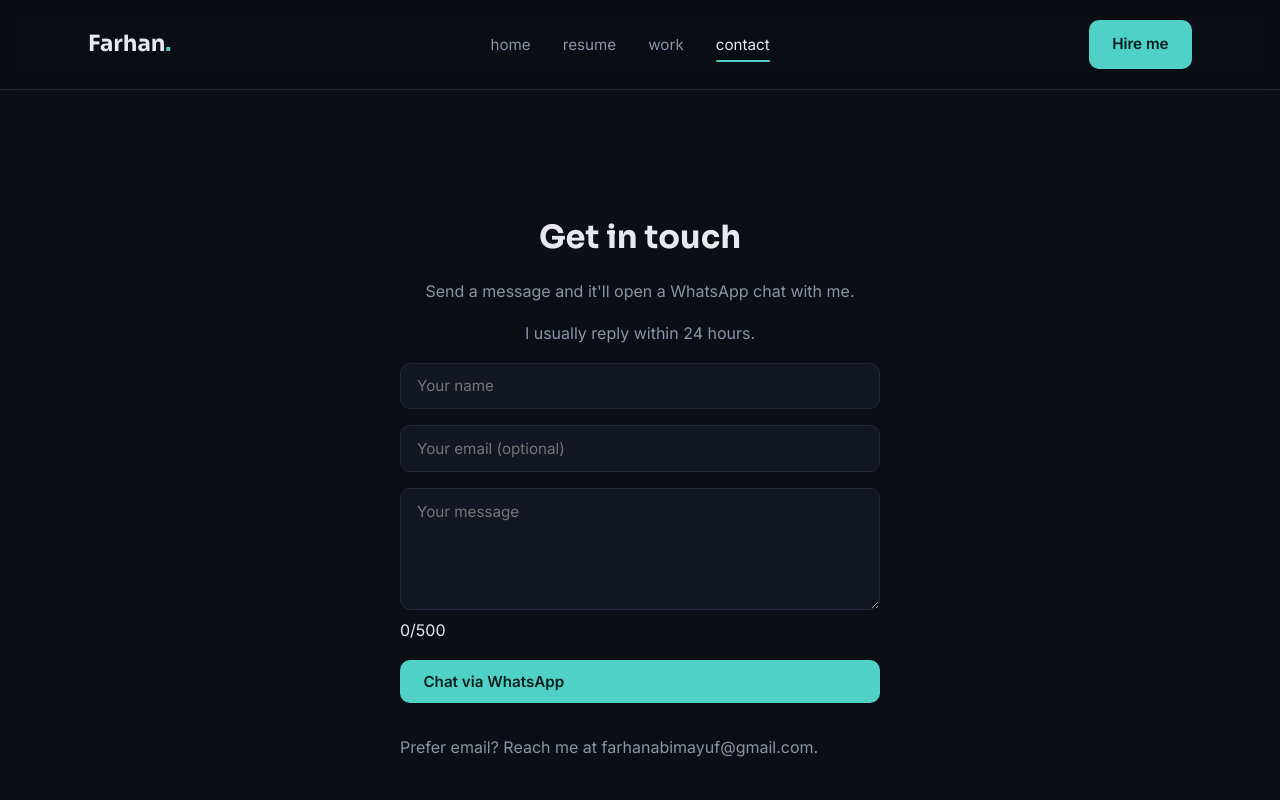
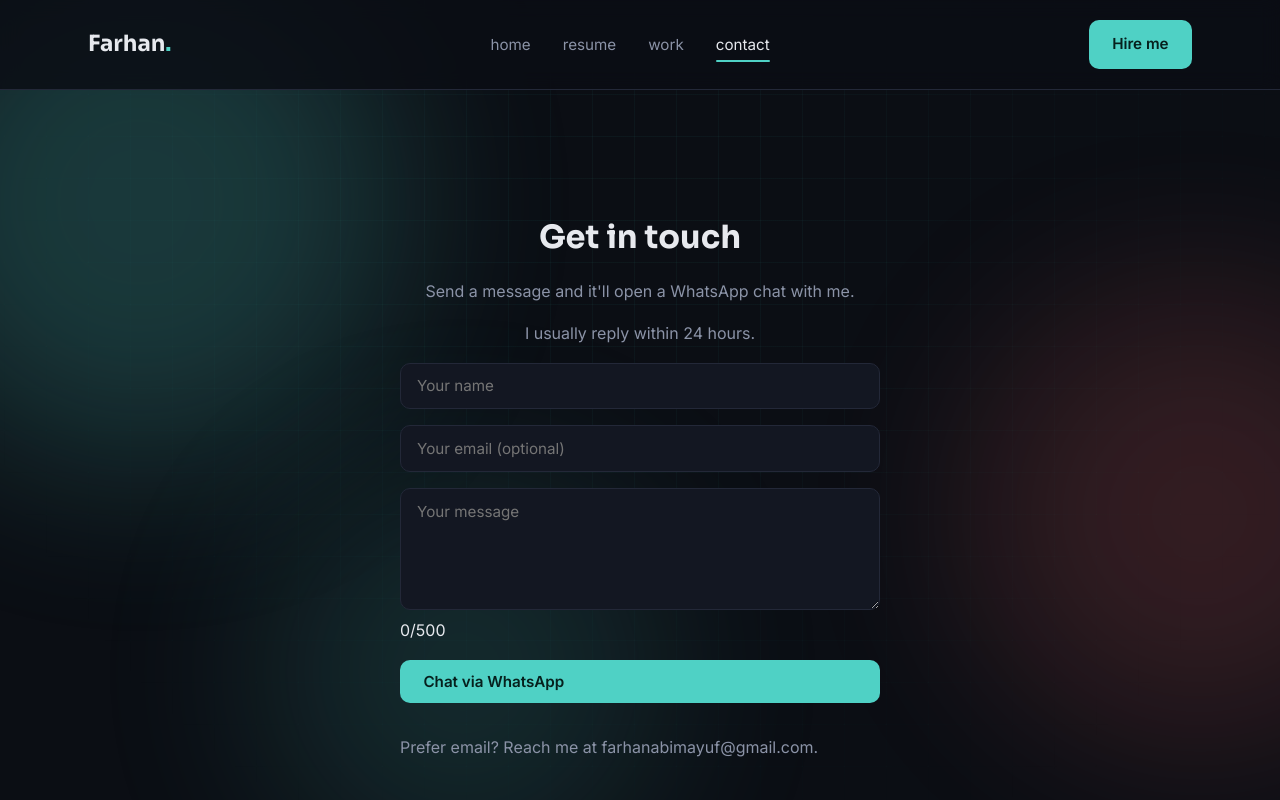
Before and after one commit to Farhantik/farhan-portfolio, a React (Vite) app in the folder frontend/: page /contact in a window 1280 px wide. Shown: the top 800 px of the page. Built offline with nearby package versions, Linux system fonts and the light colour scheme.

Commit message:
Add animated background blobs and grid pattern

```diff
--- a/frontend/src/App.jsx
+++ b/frontend/src/App.jsx
@@ -26,6 +26,13 @@ export default function App() {
 
   return (
     <>
+      <div className="bg-decor" aria-hidden="true">
+        <span className="bg-grid" />
+        <span className="blob blob-1" />
+        <span className="blob blob-2" />
+        <span className="blob blob-3" />
+      </div>
+
       <Navbar />
       <main key={location.pathname} className="page-transition">
         <Routes location={location}>
--- a/frontend/src/index.css
+++ b/frontend/src/index.css
@@ -1094,3 +1094,114 @@ button {
     animation: none;
   }
 }
+
+/* =========================================================
+   Background decoration
+   ========================================================= */
+
+.bg-decor {
+  position: fixed;
+  inset: 0;
+  z-index: -1;
+  overflow: hidden;
+  pointer-events: none;
+}
+
+.bg-grid {
+  position: absolute;
+  inset: -10%;
+  background-image:
+    linear-gradient(rgba(79, 209, 197, 0.06) 1px, transparent 1px),
+    linear-gradient(90deg, rgba(79, 209, 197, 0.06) 1px, transparent 1px);
+  background-size: 42px 42px;
+  animation: gridPan 40s linear infinite;
+  mask-image: radial-gradient(circle at 50% 30%, black, transparent 75%);
+}
+
+@keyframes gridPan {
+  from {
+    transform: translate(0, 0);
+  }
+  to {
+    transform: translate(42px, 42px);
+  }
+}
+
+.blob {
+  position: absolute;
+  border-radius: 50%;
+  filter: blur(90px);
+  opacity: 0.22;
+}
+
+.blob-1 {
+  width: 520px;
+  height: 520px;
+  top: -8%;
+  left: -10%;
+  background: var(--accent);
+  animation: drift1 26s ease-in-out infinite alternate;
+}
+
+.blob-2 {
+  width: 460px;
+  height: 460px;
+  top: 35%;
+  right: -12%;
+  background: var(--accent-2);
+  opacity: 0.16;
+  animation: drift2 32s ease-in-out infinite alternate;
+}
+
+.blob-3 {
+  width: 400px;
+  height: 400px;
+  bottom: -10%;
+  left: 20%;
+  background: var(--accent);
+  opacity: 0.14;
+  animation: drift3 22s ease-in-out infinite alternate;
+}
+
+@keyframes drift1 {
+  from {
+    transform: translate(0, 0) scale(1);
+  }
+  to {
+    transform: translate(80px, 60px) scale(1.15);
+  }
+}
+
+@keyframes drift2 {
+  from {
+    transform: translate(0, 0) scale(1);
+  }
+  to {
+    transform: translate(-70px, 50px) scale(1.1);
+  }
+}
+
+@keyframes drift3 {
+  from {
+    transform: translate(0, 0) scale(1);
+  }
+  to {
+    transform: translate(50px, -60px) scale(1.08);
+  }
+}
+
+@media (max-width: 720px) {
+  .blob {
+    filter: blur(60px);
+    opacity: 0.14;
+  }
+}
+
+@media (prefers-reduced-motion: reduce) {
+  .bg-grid,
+  .blob-1,
+  .blob-2,
+  .blob-3 {
+    animation: none;
+  }
+}
```
